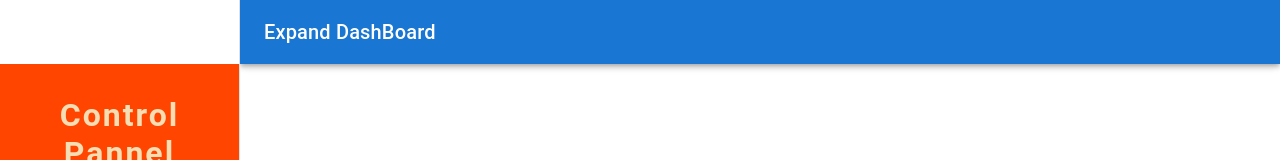
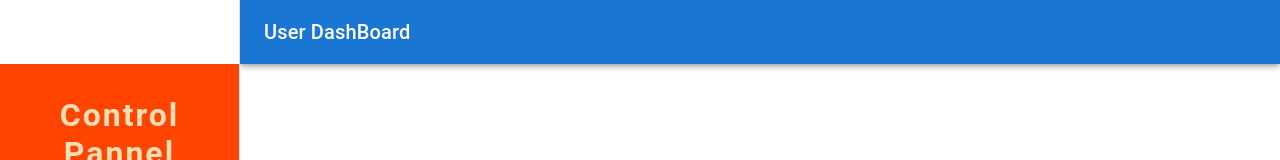
Before and after one commit to Nayimh/Nayimh-Crud-Project, a React (Create React App) app: page /dashBoard in a window 1280 px wide. Shown: the top 160 px of the page. Built offline with nearby package versions, Linux system fonts and the light colour scheme; no server answers; sample sign-in values are in the browser's storage.

Commit message:
dashboardt done

```diff
--- a/src/Pages/DashBoard/Dashboard/DashBoard.js
+++ b/src/Pages/DashBoard/Dashboard/DashBoard.js
@@ -107,7 +107,7 @@ function DashBoard(props) {
             <MenuIcon />
           </IconButton>
           <Typography variant="h6" noWrap component="div">
-          Expand DashBoard
+          {admin ? <div>Admin DashBorar</div> : <div>User DashBoard</div>}
           </Typography>
         </Toolbar>
       </AppBar>
```
